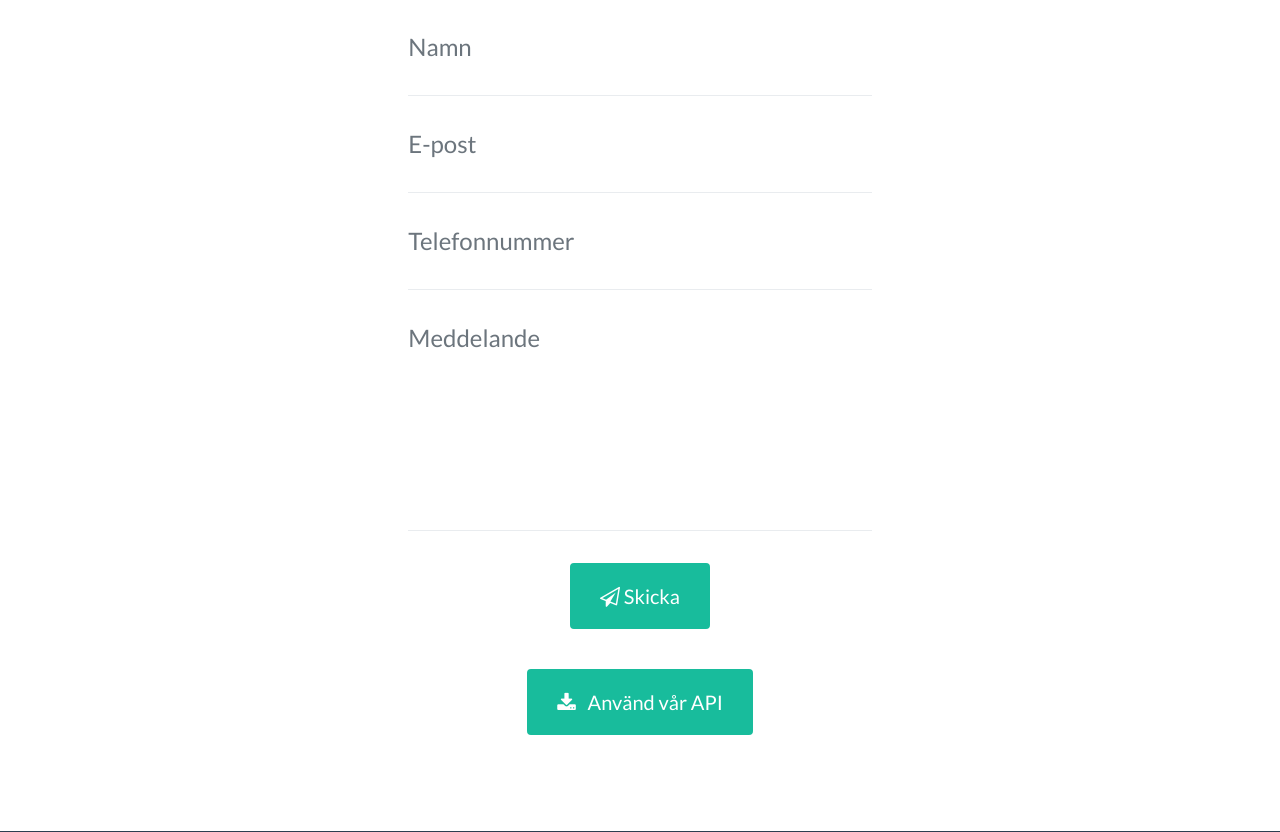
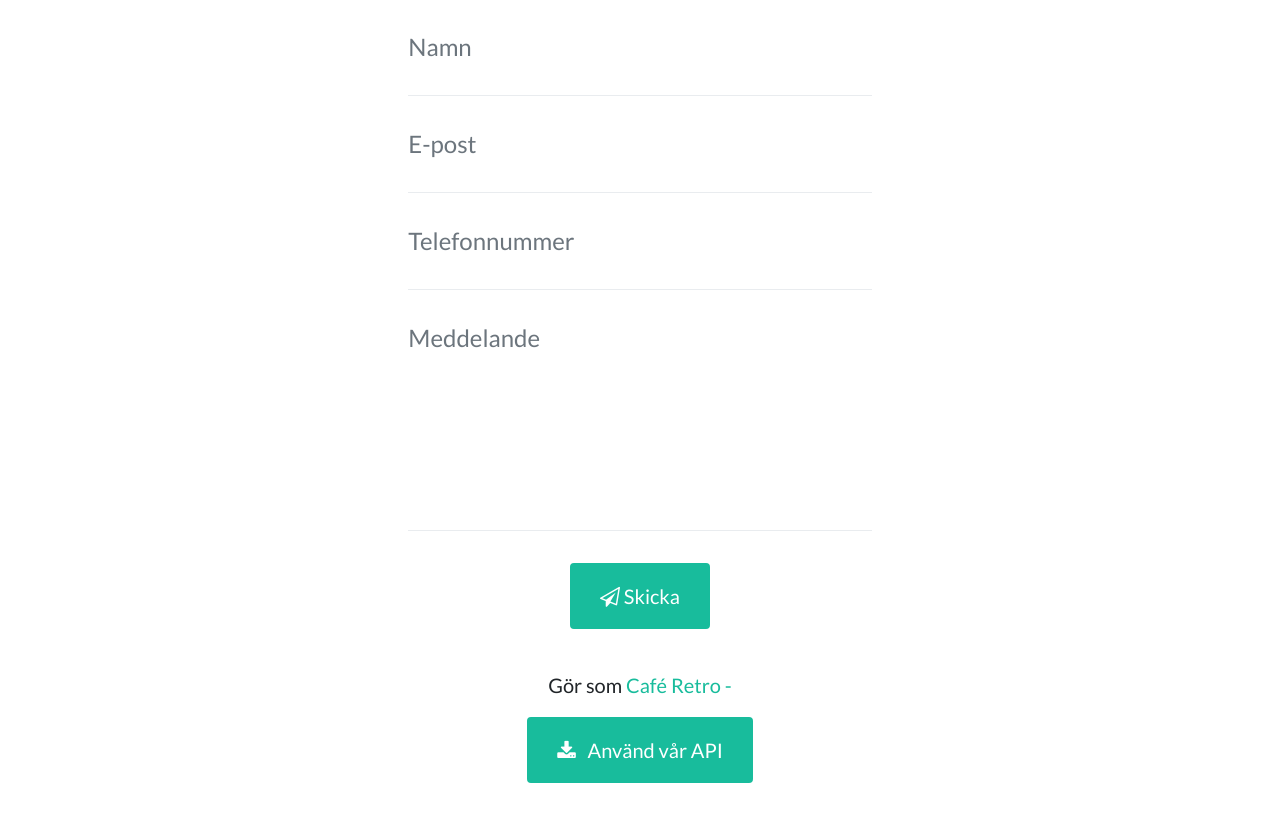
Before and after one commit to tobiashed/retrobutiken, a PHP site: page /backend-assignments/ in a window 1280 px wide. Shown: the part 2524-3356 px from the top of the page. Run offline with PHP 8.4, Linux system fonts and the light colour scheme; data that the repository does not hold is empty; some web fonts are replaced.

Commit message:
Lagt till länktext till Café Retro. Alla får lägga in sin lokala sökväg i href. Föreslår att tills vidare lägga in som kommentar ovanför.

```diff
--- a/index.php
+++ b/index.php
@@ -218,7 +218,11 @@
           </div>
         </div>
         <div class="text-center mt-4">
-          <a class="btn btn-primary btn-xl" href="products/api/index.php">
+        <!-- AML länk till Café Retro "http://localhost/backend-assignments/cafe-retro/index.php" -->
+        <p class="lead"> Gör som <a href="#"target="_blank">Café Retro - </a> <br>
+
+          </p>
+                    <a class="btn btn-primary btn-xl" href="products/api/index.php">
             <i class="fa fa-download mr-2"></i>
             Använd vår API
           </a>
```
